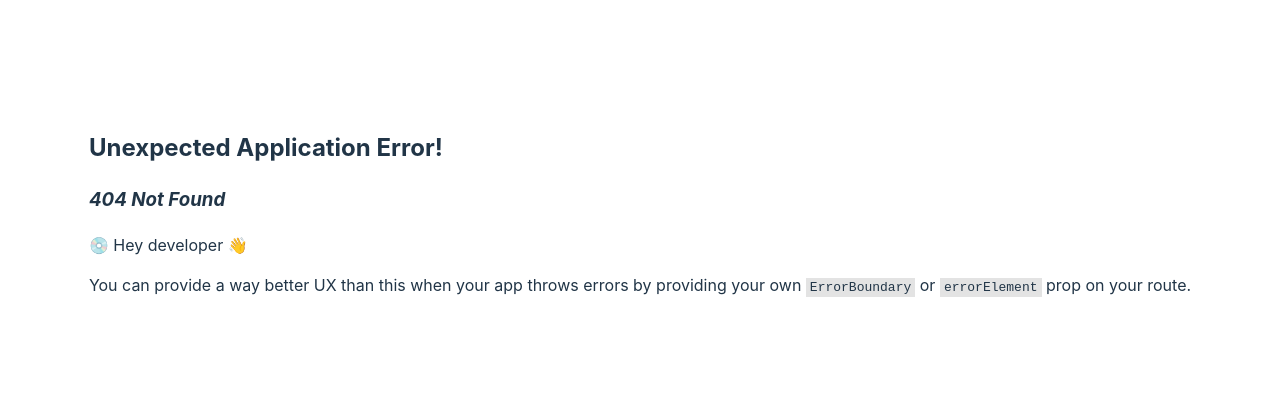
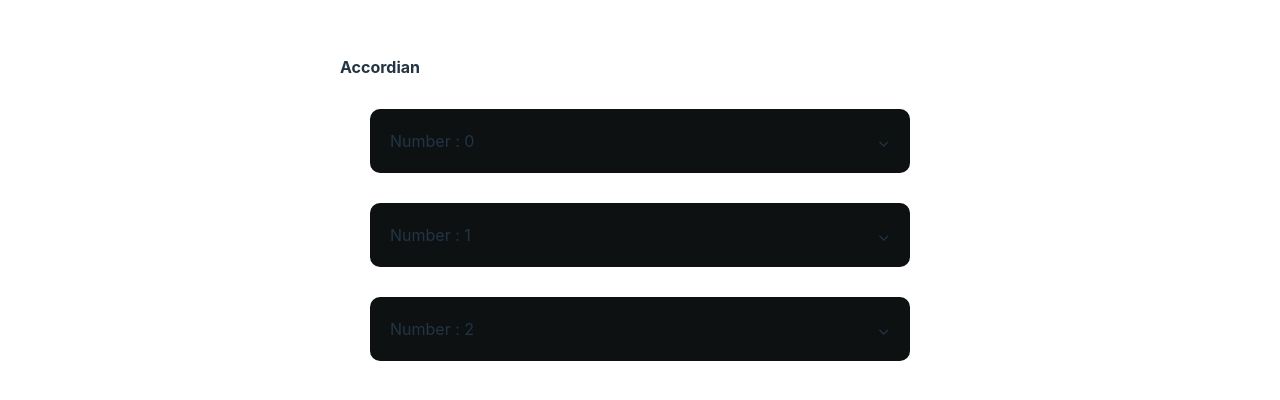
Before and after one commit to exception73/Frontend-Machind-Codiing-Rounds, a React (Vite) app: page /accordion in a window 1280 px wide. Before the commit this address had no page. Shown: the part 188-588 px from the top of the page. Built offline with nearby package versions, Linux system fonts and the light colour scheme.

Commit message:
accordion added

```diff
--- a/src/App.jsx
+++ b/src/App.jsx
@@ -18,6 +18,7 @@ import ProgressBar from './Components/ProgressBar/ProgressBar.jsx';
 import DragDropNotes from './Components/DragDropNotes/DragDropNotes.jsx';
 import QuizApp from './Components/QuizApplication/QuizApp.jsx';
 import Calculator from './Components/Calculator/Calculator.jsx';
+import Accordion from './Components/Accordion/Accordion.jsx';
 
 const router = createBrowserRouter([
   { path: '/', element: <HomePage /> },
@@ -38,6 +39,7 @@ const router = createBrowserRouter([
   { path: '/dragdrop', element: <DragDropNotes /> },
   { path: '/quiz', element: <QuizApp /> },
   { path: '/calculator', element: <Calculator /> },
+  { path : '/accordion', element : <Accordion /> },
 ]);
 
 function App() {
--- /dev/null
+++ b/src/Components/Accordion/Accordion.jsx
@@ -0,0 +1,41 @@
+import React, { useState } from 'react'
+import Child1 from './Child1'
+
+const message = [
+    'hello my name is gautam, a frontend developer with 2+ years of expreice',
+    "I'm a btech 2025 graduate in computer scince with a 8.9 cgpa",
+    "unwilling i had also done cp in my life, but can't reach 1600 :( "
+
+]
+
+const Accordion = () => {
+
+    const [id, setId] = useState(-1);
+
+
+  return (
+    <div>
+        <h4>Accordian</h4>
+        {
+            message.map((val, ind) => {
+                return (
+                    <div key={ind}  onClick = {() => setId(ind)} style={{width: 500, margin:30, backgroundColor:'#0e1111', padding:20, borderRadius:10}}>
+                        <div style={{display:'flex', alignItems:'center', justifyContent:'space-between', cursor:'pointer'}}>
+                            <span>
+                            Number : {ind}
+                            </span>
+                            <span>
+                            ⌄
+                            </span>
+                        </div>
+                        {id == ind && <Child1 data={val} /> }
+                     </div>
+                )
+            })
+        }
+
+    </div>
+  )
+}
+
+export default Accordion
--- /dev/null
+++ b/src/Components/Accordion/Child1.jsx
@@ -0,0 +1,11 @@
+import React from 'react'
+
+const Child1 = ({data}) => {
+  return (
+    <div>
+        <p>{data}</p>
+    </div>
+  )
+}
+
+export default Child1
--- a/src/Components/HomePage.jsx
+++ b/src/Components/HomePage.jsx
@@ -23,6 +23,7 @@ const HomePage = () => {
       <Link to='dragdrop'> Drag and Drop Notes</Link>
       <Link to='quiz'> Quiz App </Link>
       <Link to='calculator'>Calculator</Link>
+      <Link to='accordion'>Accordian</Link>
     </div>
   );
 };
```
Also changed, not shown: src/Components/Calculator/Calculator.jsx (+0 -51 lines).
